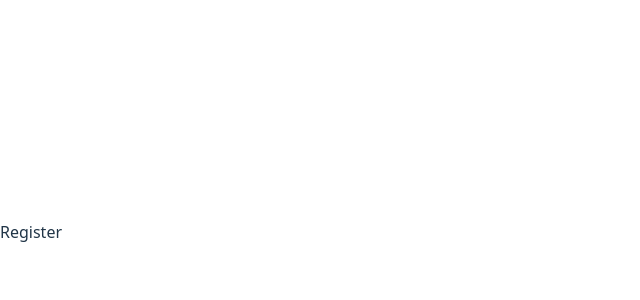
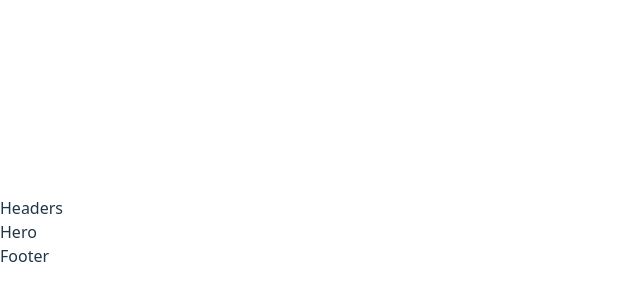
Before and after one commit to amosleoamadi/EduFund, a React (Vite) app: page / in a window 1280 px wide. Shown: the part 168-468 px from the top of the page, without its empty margins (0-640 px from the left). Built offline with nearby package versions, Linux system fonts and the light colour scheme.

Commit message:
updated the route

```diff
--- a/src/components/layouts/HomeLayouts.jsx
+++ b/src/components/layouts/HomeLayouts.jsx
@@ -1,7 +1,15 @@
 import React from "react";
+import { Outlet } from "react-router-dom";
+import { Footer, Header } from "../static";
 
 const HomeLayouts = () => {
-  return <div>HomeLayouts</div>;
+  return (
+    <>
+      <Header />
+      <Outlet />
+      <Footer />
+    </>
+  );
 };
 
 export default HomeLayouts;
--- a/src/router/Router.jsx
+++ b/src/router/Router.jsx
@@ -1,10 +1,22 @@
 import { createBrowserRouter } from "react-router-dom";
 import Register from "../auth/Register";
 import Login from "../auth/Login";
+import HomeLayouts from "../components/layouts/HomeLayouts";
+import Homepage from "../pages/Homepage/Homepage";
 
 export const Element = createBrowserRouter([
   {
     path: "/",
+    element: <HomeLayouts />,
+    children: [
+      {
+        index: true,
+        element: <Homepage />,
+      },
+    ],
+  },
+  {
+    path: "/register",
     element: <Register />,
   },
   {
```
